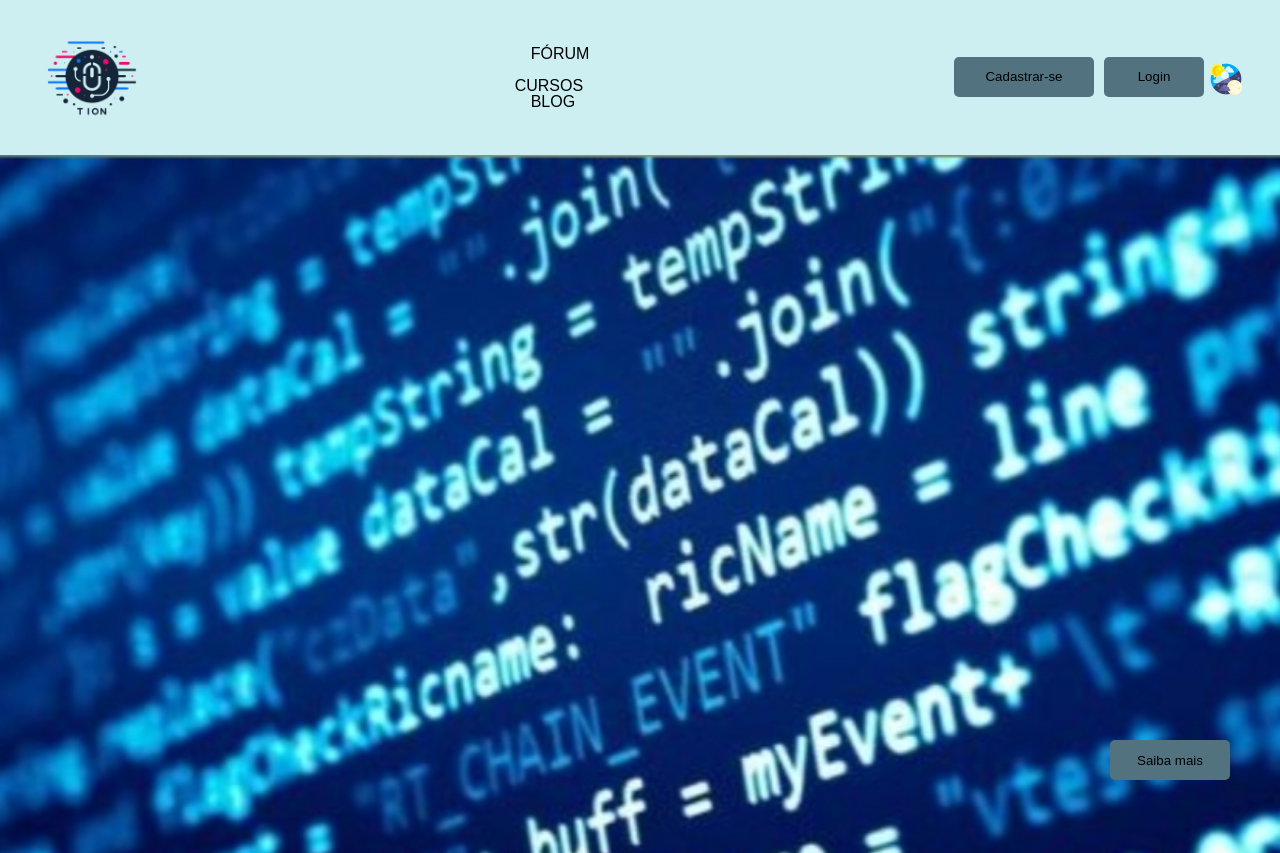
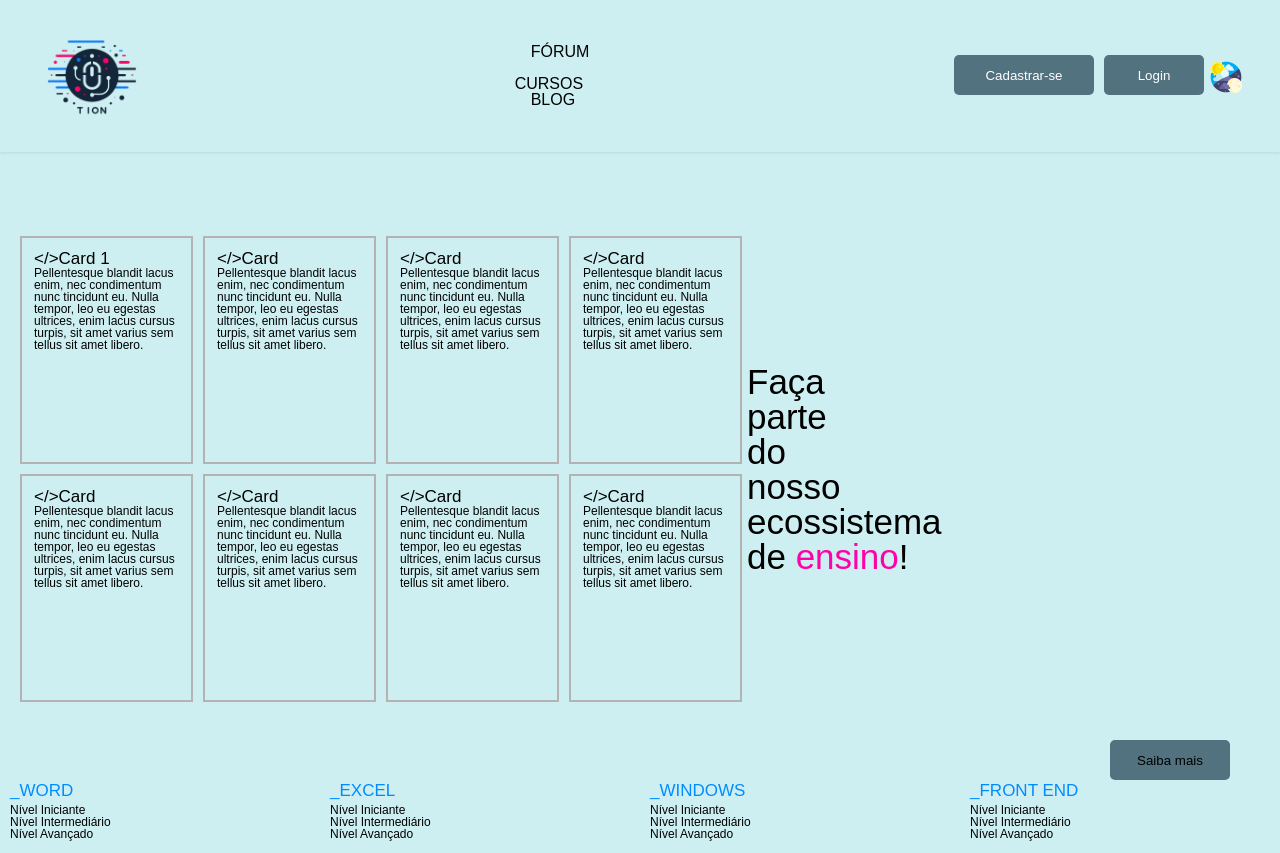
Before and after one commit to radjanio/tion-cursos, a plain HTML site: page index.html in a window 1280 px wide. Shown: the top 853 px of the page. Drawn offline with Linux system fonts and the light colour scheme; a web font is replaced by a local one.

Commit message:
Update main.css

```diff
--- a/css/main.css
+++ b/css/main.css
@@ -5,6 +5,7 @@ body {
   }
 
   .header {
+    height: 120px;
     display: flex;
     justify-content: space-between;
     align-items: center;
@@ -90,6 +91,7 @@ body {
 }
 
 #cadastrar {
+  color: #fff;
   margin-right: 10px;
   width: 140px;
   height: 40px;
@@ -99,12 +101,14 @@ body {
 }
 
 #login {
+  color: #fff;
   width: 100px;
   height: 40px;
   background-color: #52727f;
   border: none;
   border-radius: 5px;
 }
+
 
 #dark-img {
     padding-top: 5px;
@@ -160,17 +164,6 @@ body {
   .dark-mode .secao-apoio-institucional {
     background-color: #81c6ff;
   }
-
-  .saiba-mais {
-    width: 100%;
-    height: 900px;
-    background: url(../imagens/banner/background.jpg);
-    background-size: cover;
-    background-repeat: no-repeat;
-    background-position: center;
-    overflow: hidden;
-  }
-
   #btn-saiba-mais {
     width: 120px;
     height: 40px;
@@ -200,8 +193,11 @@ body {
     padding: 12px;
   }
 
+  .card h1 {
+    font-size: 17px;
+  }
+
   .card p {
-    padding-top: 20px;
     font-size: 12px;
   }
 
@@ -235,6 +231,7 @@ body {
   }
 
   .secao h2 {
+    font-size: 17px;
     margin-bottom: 5px; /* Espaço abaixo do título */
     color: #81c6ff; /* Crimson red */
     animation: color-change 5s infinite alternate; /* Animation properties */
```
